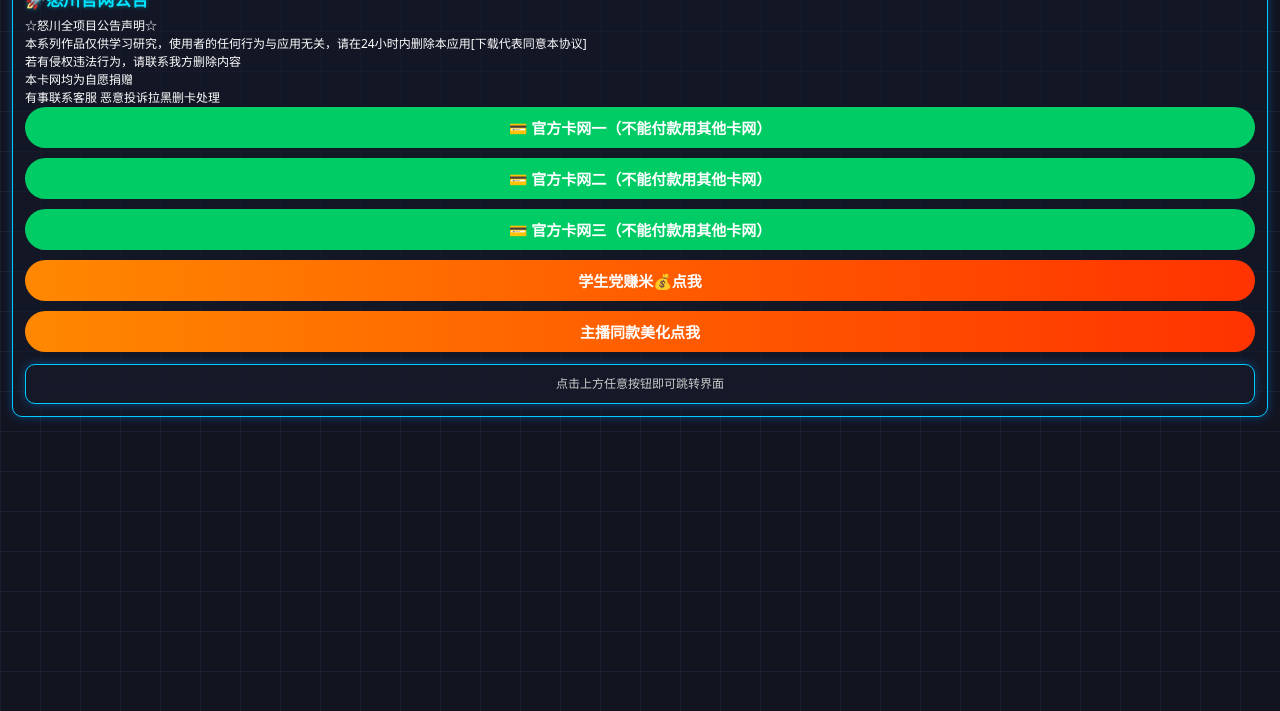
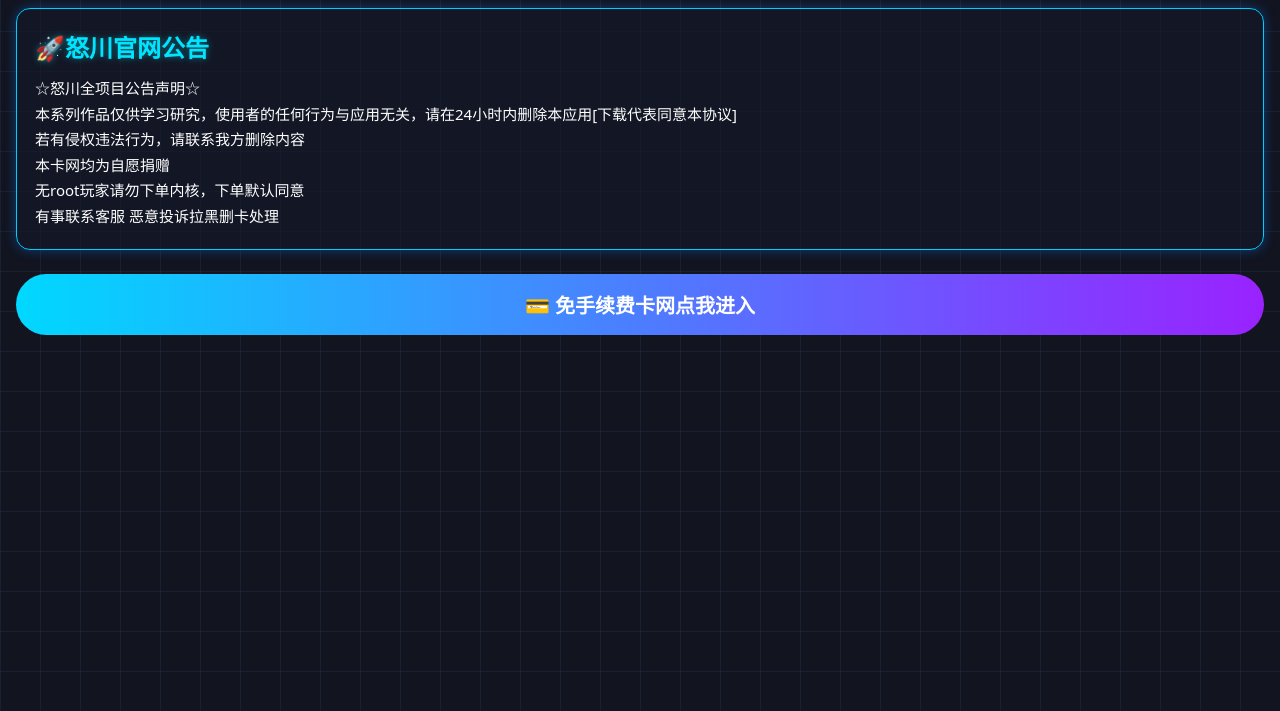
Before and after one commit to xhxh080822/xhxh080822.github.io, a plain HTML site: page index.html in a window 1280 px wide. Shown: the part 89-800 px from the top of the page. Drawn offline with Linux system fonts and the light colour scheme.

Commit message:
Add files via upload

```diff
--- a/index.html
+++ b/index.html
@@ -2,7 +2,7 @@
 <html lang="zh-CN">
 <head>
 <meta charset="UTF-8">
-<meta name="viewport" content="width=device-width, initial-scale=1.0,maximum-scale=1">
+<meta name="viewport" content="width=device-width, initial-scale=1.0">
 <title>怒川官网</title>
 <style>
 *{margin:0;padding:0;box-sizing:border-box;font-family:system-ui}
@@ -11,86 +11,68 @@ body{
     background-image: linear-gradient(rgba(40,60,90,0.3) 1px,transparent 1px),
     linear-gradient(90deg,rgba(40,60,90,0.3) 1px,transparent 1px);
     background-size:40px 40px;
-    padding:12px 12px;
+    padding:20px 16px;
     color:#fff;
 }
+/* 缩小标题 */
 .title{
-    font-size:26px;
+    font-size:36px;
     text-align:center;
     color:#00e5ff;
-    text-shadow:0 0 6px #00e5ff,0 0 14px #00e5ff;
-    margin-bottom:12px;
+    text-shadow:0 0 8px #00e5ff,0 0 20px #00e5ff;
+    margin-bottom:24px;
     font-weight:bold;
 }
+/* 公告卡片缩小 */
 .notice-card{
     background:rgba(20,25,40,0.65);
     border:1px solid #00ccff;
-    box-shadow:0 0 10px #0088ff66;
-    border-radius:10px;
-    padding:12px 12px;
-    margin-bottom:12px;
+    box-shadow:0 0 12px #0088ff66;
+    border-radius:14px;
+    padding:20px 18px;
+    margin-bottom:24px;
 }
 .notice-title{
-    font-size:17px;
+    font-size:24px;
     color:#00e5ff;
-    margin-bottom:6px;
-    text-shadow:0 0 4px #00e5ff77;
+    margin-bottom:12px;
+    text-shadow:0 0 6px #00e5ff77;
 }
 .notice-text{
-    font-size:12px;
-    line-height:1.5;
+    font-size:15px;
+    line-height:1.7;
     color:#ffffff;
 }
-/*底部方框样式*/
-.footer-box{
-    background:rgba(20,25,40,0.65);
-    border:1px solid #00ccff;
-    box-shadow:0 0 10px #0088ff66;
-    border-radius:10px;
-    padding:10px 12px;
-    margin-top:12px;
-    font-size:12px;
-    line-height:1.5;
-    text-align:center;
-    color:#ccc;
-}
+/* 通用按钮样式 */
 .btn{
     display:block;
     text-align:center;
     text-decoration:none;
     color:white;
-    font-size:15px;
+    font-size:20px;
     font-weight:bold;
     border-radius:999px;
-    padding:10px 8px;
-    margin-bottom:10px;
+    padding:16px 10px;
+    margin-bottom:16px;
 }
 .btn1{
     background:linear-gradient(90deg,#00d8ff,#9922ff);
 }
-.btn‑backup{
-    background:linear-gradient(90deg,#44aaff,#6644ff);
-}
 .btn-qq{
     background:#00cc66;
 }
-.btn-new{
-    background:linear-gradient(90deg,#ff5599,#ff2266);
-}
+/* TG按钮样式，匹配截图蓝色 */
 .btn-tg{
     background:linear-gradient(90deg,#0099dd,#0077bb);
     display:flex;
     align-items:center;
     justify-content:center;
-    gap:8px;
+    gap:12px;
 }
-/*快手按钮样式*/
-.btn‑ks{
-    background:linear-gradient(90deg,#ff8800,#ff3300);
-}
+/* TG小飞机图标 */
 .tg-icon{
-    width:22px;
-    height:22px;
+    width:32px;
+    height:32px;
 }
 .btn:hover{
     opacity:0.85;
@@ -106,20 +88,10 @@ body{
 本系列作品仅供学习研究，使用者的任何行为与应用无关，请在24小时内删除本应用[下载代表同意本协议]<br>
 若有侵权违法行为，请联系我方删除内容<br>
 本卡网均为自愿捐赠<br>
+无root玩家请勿下单内核，下单默认同意<br>
 有事联系客服 恶意投诉拉黑删卡处理
         </div>
-        <a href="https://fkli.cc/VXLhttps://k.08ka.top/LWN" target="_blank" class="btn btn-qq">💳 官方卡网一（不能付款用其他卡网）</a>
-    <a href="https://shop.ymy9.com/shop/PKRNVWCE" target="_blank" class="btn btn-qq">💳 官方卡网二（不能付款用其他卡网）</a>
-    <!--新增QQ频道按钮-->
-    <a href="https://fkli.cc/VXL" target="_blank" class="btn btn-qq">💳 官方卡网三（不能付款用其他卡网）</a>
-    <a href
-    </a>
-    <!--新增：关注快手按钮，把href替换成你的快手主页链接-->
-    <a href="https://drive.uc.cn/s/56cae38998404?public=1" target="_blank" class="btn btn‑ks">学生党赚米💰点我</a>
-    <a href="https://drive.uc.cn/s/9b88f130ebdf4?public=1" target="_blank" class="btn btn‑ks">主播同款美化点我</a>
-    <!--底部方框，在这里修改文字-->
-    <div class="footer-box">
-点击上方任意按钮即可跳转界面
     </div>
+    <a href="https://fkli.cc/k99R"_blank" class="btn btn1">💳 免手续费卡网点我进入</a>
 </body>
 </html>
```
